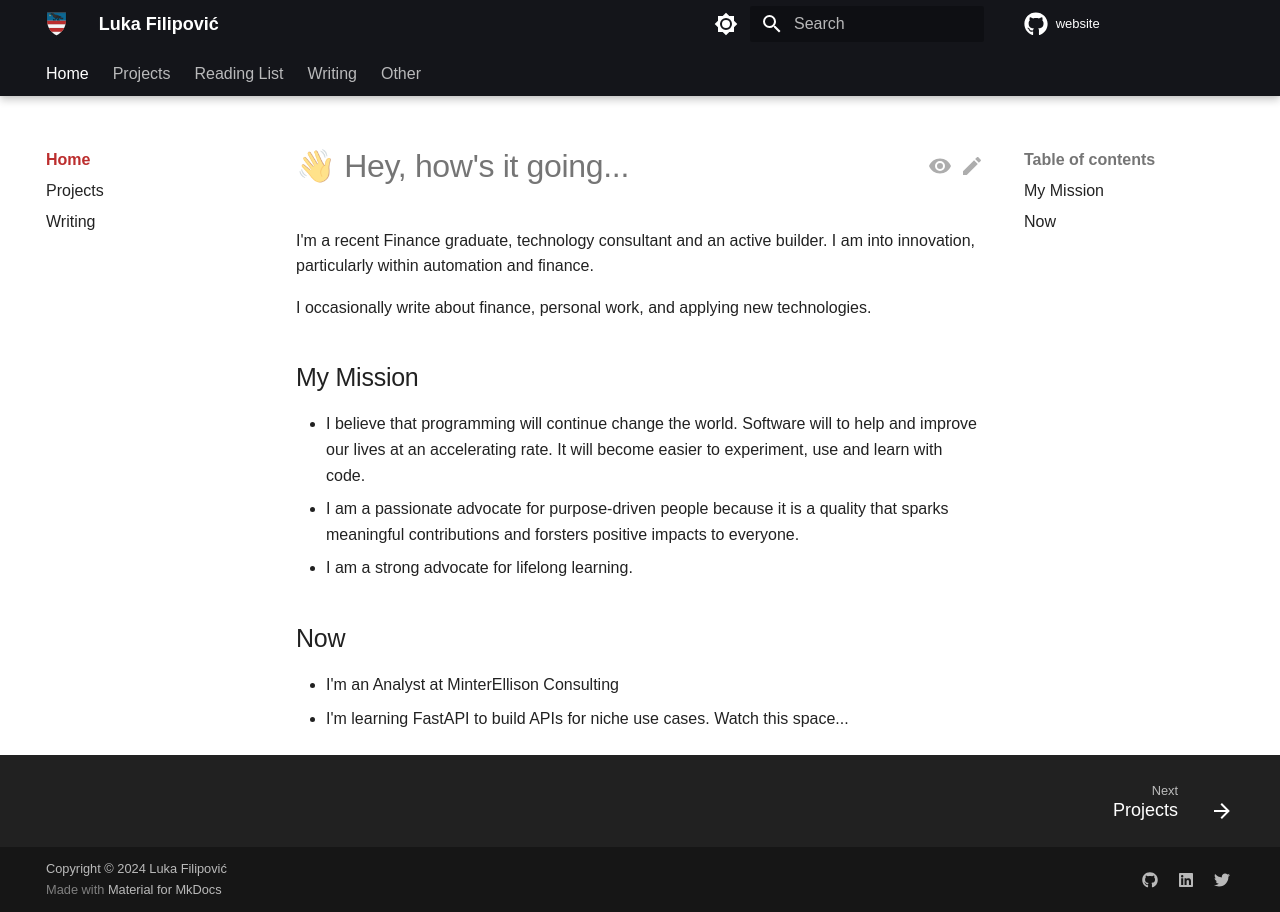
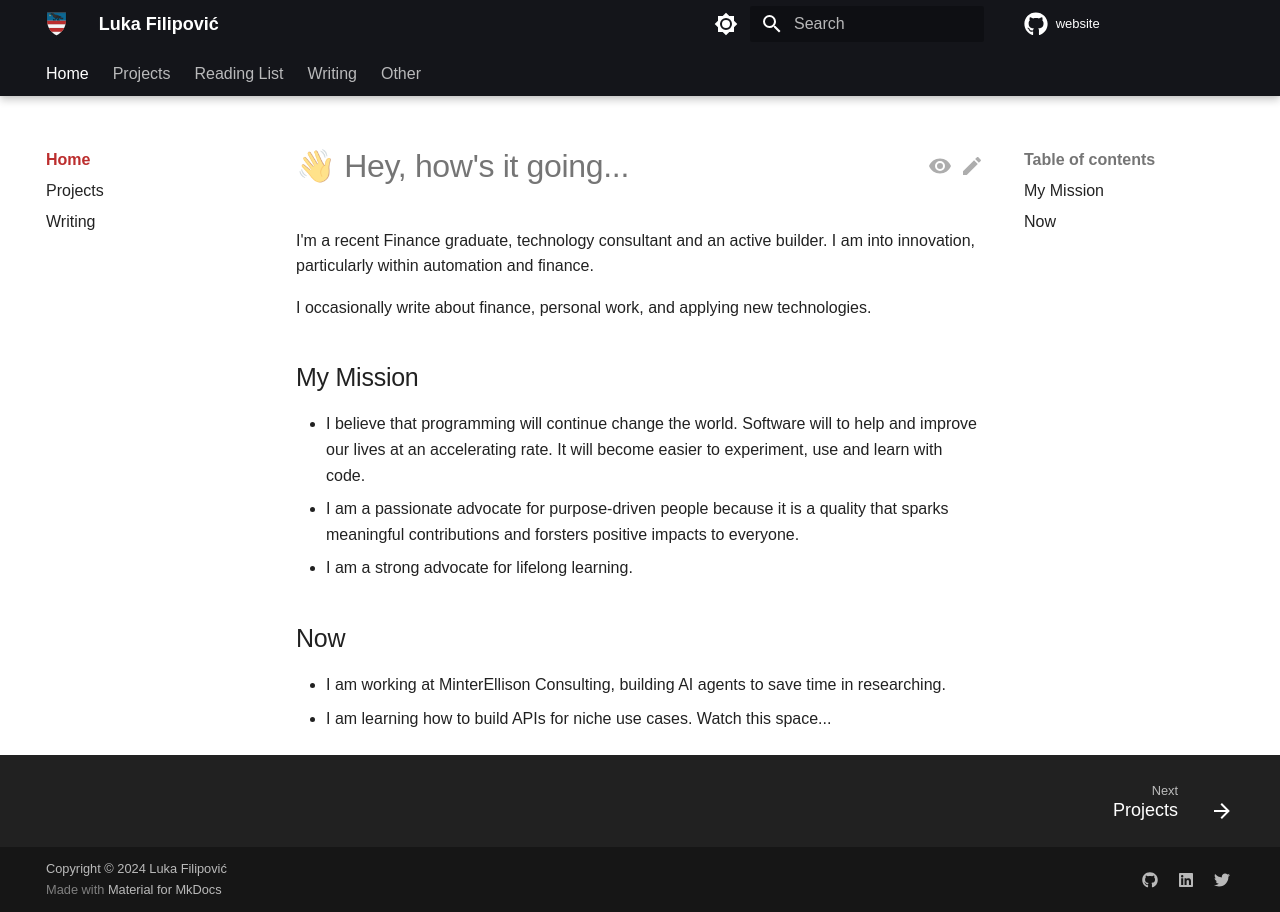
Before and after one commit to lukaflpvc/website, an MkDocs documentation site: the page built from docs/index.md, in a window 1280 px wide. Built offline with MkDocs 1.6.1 and Material for MkDocs 9.7.7, drawn with Linux system fonts in a browser that asks for light colours; some web fonts are replaced; comment, search, counter and statistics services are not loaded.

Commit message:
books and ci

```diff
--- a/docs/index.md
+++ b/docs/index.md
@@ -11,5 +11,5 @@ I occasionally write about finance, personal work, and applying new technologies
 * I am a strong advocate for lifelong learning.
 
 ## Now
-* I'm an Analyst at MinterEllison Consulting
-* I'm learning FastAPI to build APIs for niche use cases. Watch this space...
+* I am working at MinterEllison Consulting, building AI agents to save time in researching.
+* I am learning how to build APIs for niche use cases. Watch this space...
```
Also changed, not shown: docs/reading-list/already-read.md (+1 -0 lines), docs/reading-list/to-read.md (+4 -1 lines), 1 other file.
